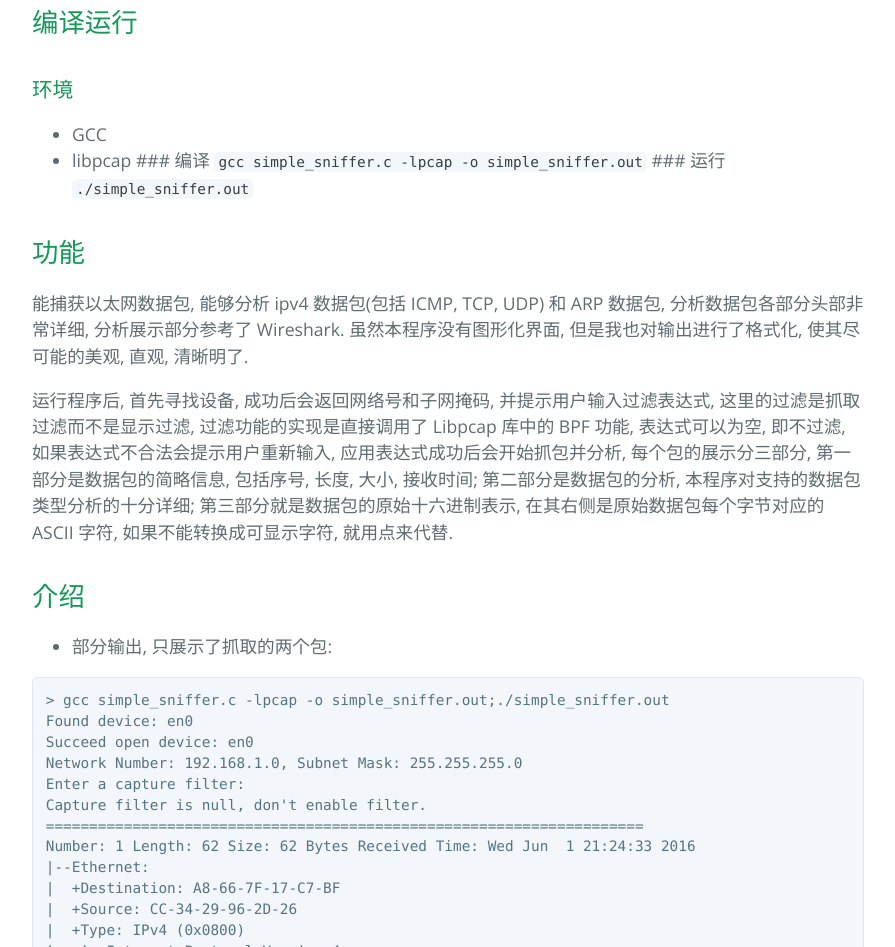
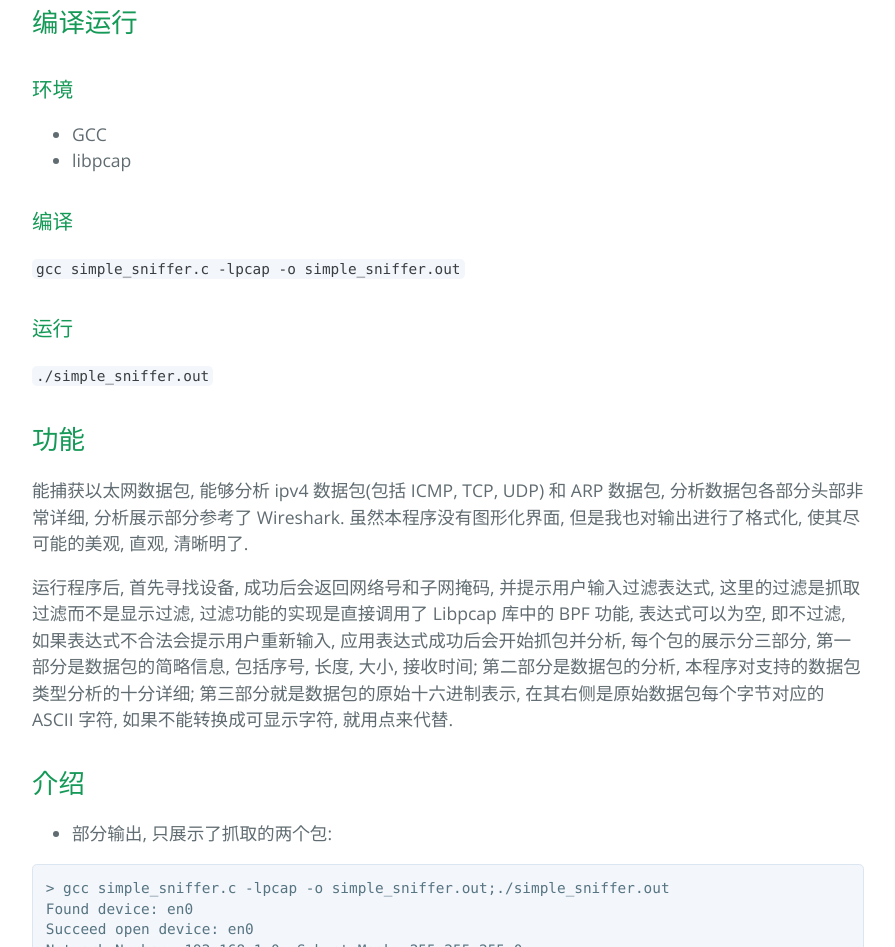
Before and after one commit to pyj97/simple-sniffer, a plain HTML site: page index.html in a window 1280 px wide. Shown: the part 1224-2171 px from the top of the page, without its empty margins (192-1087 px from the left). Drawn offline with nearby package versions, Linux system fonts and the light colour scheme.

```diff
--- a/index.html
+++ b/index.html
@@ -36,13 +36,18 @@
 
 <ul>
 <li>GCC</li>
-<li>libpcap
-### 编译
-<code>gcc simple_sniffer.c -lpcap -o simple_sniffer.out</code>
-### 运行
-<code>./simple_sniffer.out</code>
-</li>
+<li>libpcap</li>
 </ul>
+
+<h3>
+<a id="编译" class="anchor" href="#%E7%BC%96%E8%AF%91" aria-hidden="true"><span aria-hidden="true" class="octicon octicon-link"></span></a>编译</h3>
+
+<p><code>gcc simple_sniffer.c -lpcap -o simple_sniffer.out</code></p>
+
+<h3>
+<a id="运行" class="anchor" href="#%E8%BF%90%E8%A1%8C" aria-hidden="true"><span aria-hidden="true" class="octicon octicon-link"></span></a>运行</h3>
+
+<p><code>./simple_sniffer.out</code></p>
 
 <h2>
 <a id="功能" class="anchor" href="#%E5%8A%9F%E8%83%BD" aria-hidden="true"><span aria-hidden="true" class="octicon octicon-link"></span></a>功能</h2>
```
Also changed, not shown: params.json (+1 -1 lines).
